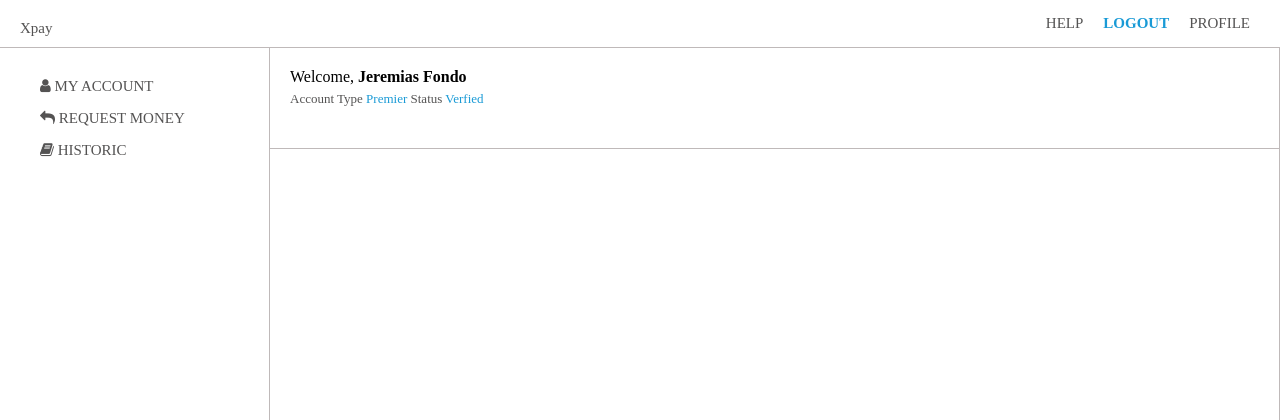
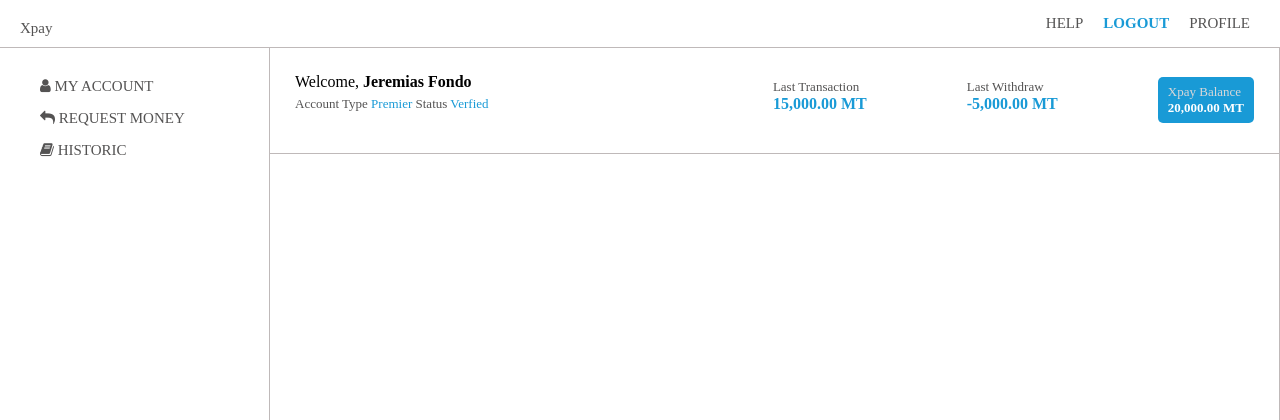
Before and after one commit to josesmachava/xindiri, a Django app: page /dashboard in a window 1280 px wide. Shown: the top 420 px of the page. Run offline with Django 3.2, Linux system fonts and the light colour scheme.

Commit message:
dashboard 3

```diff
--- a/templates/account/index.html
+++ b/templates/account/index.html
@@ -7,8 +7,10 @@
     <meta name='viewport' content='width=device-width, initial-scale=1'>
     <link rel='stylesheet' type='text/css' media='screen' href='main.css'>
     <link href="https://stackpath.bootstrapcdn.com/font-awesome/4.7.0/css/font-awesome.min.css" rel="stylesheet" integrity="sha384-wvfXpqpZZVQGK6TAh5PVlGOfQNHSoD2xbE+QkPxCAFlNEevoEH3Sl0sibVcOQVnN" crossorigin="anonymous">
+
     <script src='main.js'></script>
     <style>
+        /* DEPOIS VOU ORGANIZAR CSS */
       *{
        margin: 0;
        padding: 0;
@@ -59,11 +61,34 @@
             padding-bottom: 15px;
         }
         .welcome-box{
-            height: 60px;
+            height: 55px;
             border-bottom: 1px solid #bfb9b9;
-            padding: 20px;
+            padding: 25px;
         }
-
+.welcome-box-inf{
+    display: grid;
+    grid-template-columns: auto;
+  grid-template-rows: auto  auto auto;
+}
+.item-1 {
+    padding-right: 100px;
+  grid-column: 1;
+  grid-row: 1;
+}
+.item-2 {
+    padding-right: 100px;
+  grid-column: 2;
+  grid-row: 1;
+}
+.item-3 {
+    padding-right: 100px;
+    background-color: #199ad6;
+    padding: 7px 10px 7px 10px;
+    font-size: 13px;
+    border-radius: 5px;
+  grid-column: 3;
+  grid-row: 1;
+}
 </style>
 </head>
 <body>
@@ -93,17 +118,60 @@
          </div>
 
         </div>
+
+
+
+
+
+
+
+
         <div class="content-user">
-                  <div class="wrapper">
-                     <div class="welcome-box">
+            <div class="wrapper">
+               <div class="welcome-box">
+
                         <p>Welcome, <nm style="font-weight: 550;">Jeremias Fondo</nm></p>
                         <p style="font-size: 13px;
                         color: #545353;
                         padding-top: 5px;">Account Type <xp style="color:#199ad6">Premier</xp> Status <xp style="color:#199ad6">Verfied</xp></p>
-                     </div>
+
+                       <div style="float: right; margin-top:-35px" >
 
 
-                    </div>
+     <div class="welcome-box-inf">
+            <div class="item-1">
+
+                <span style="font-size: 13px;
+                color: #545353;
+                padding-top: 5px;">Last Transaction</span>
+                <h4 style="color:#199ad6">15,000.00 MT</h4>
+                  </div>
+            <div class="item-2">
+                <span style="font-size: 13px;
+                color: #545353;
+                padding-top: 5px;">Last Withdraw</span>
+                <h4 style="color:#199ad6">-5,000.00 MT</h4></div>
+
+            <div class="item-3">
+
+                    <span style="font-size: 13px;
+                    color:#dad8d8;
+                    padding-top: 5px;">Xpay Balance</span>
+                    <h4 style="color:#fff">20,000.00 MT</h4>
+            </div>
+
+     </div>
+
+
+                       </div>
+
+                </div>
+
+
+
+
+
+        </div>
 
 
 
```
